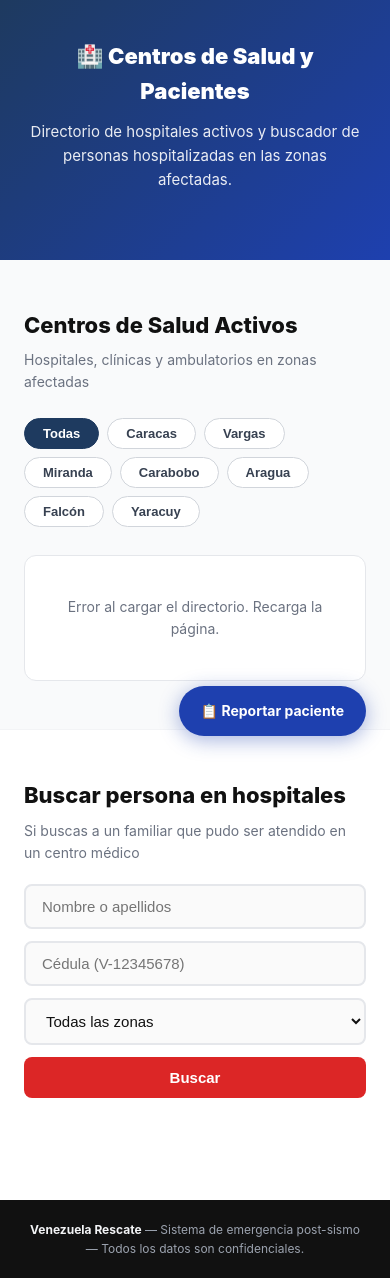
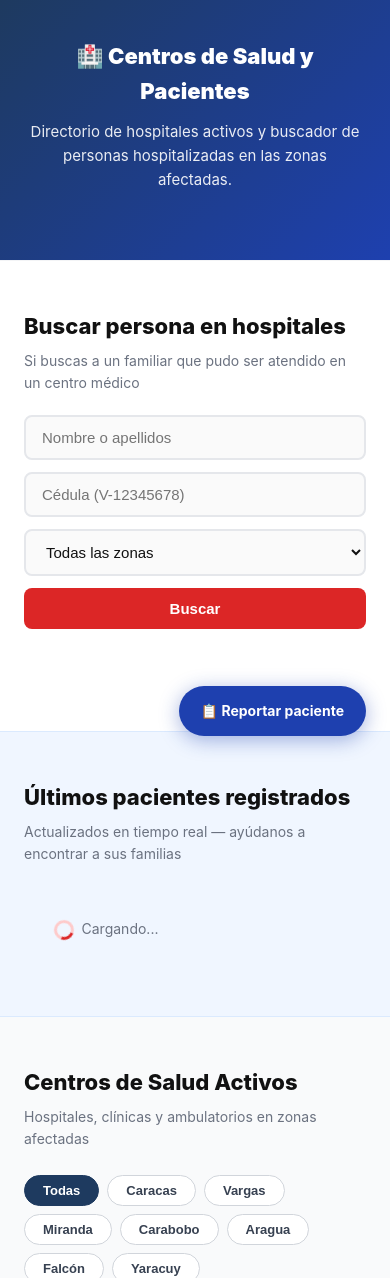
Before and after one commit to Arturado/ventatalk-rescate, a Python web app: template templates/hospitales.html in a window 390 px wide. Shown: the part 80-1358 px from the top of the page. Run offline with Jinja, Linux system fonts and the light colour scheme; the template is opened without the code that fills it, so the values that code supplies are empty.

Commit message:
feat: reorder hospitales, ultimos pacientes registrados en tiempo real

```diff
--- a/templates/hospitales.html
+++ b/templates/hospitales.html
@@ -142,12 +142,18 @@
     footer { background: #111; color: #9ca3af; text-align: center; padding: 20px 24px; font-size: 12px; }
     footer strong { color: #f3f4f6; }
 
-    @media (max-width: 900px) { .hosp-grid { grid-template-columns: repeat(2, 1fr); } }
+    /* Recientes */
+    .recientes-section { padding: 48px 24px; background: #f0f6ff; border-top: 1px solid #dbeafe; border-bottom: 1px solid #dbeafe; }
+    .recientes-inner { max-width: 1200px; margin: 0 auto; }
+    #pac-recientes-grid { margin-top: 20px; display: grid; grid-template-columns: repeat(3, 1fr); gap: 14px; }
+
+    @media (max-width: 900px) { .hosp-grid { grid-template-columns: repeat(2, 1fr); } #pac-recientes-grid { grid-template-columns: repeat(2, 1fr); } }
     @media (max-width: 580px) {
       .hosp-grid { grid-template-columns: 1fr; }
       .buscar-fields { flex-direction: column; }
       .buscar-fields input, .buscar-fields select, .buscar-btn { width: 100%; }
       #pac-resultados { grid-template-columns: 1fr; }
+      #pac-recientes-grid { grid-template-columns: repeat(2, 1fr); }
       header nav { display: none; }
     }
   </style>
@@ -176,28 +182,7 @@
   <p>Directorio de hospitales activos y buscador de personas hospitalizadas en las zonas afectadas.</p>
 </div>
 
-<!-- SECCIÓN A: Directorio de hospitales -->
-<div class="section">
-  <div class="section-title">Centros de Salud Activos</div>
-  <div class="section-sub">Hospitales, clínicas y ambulatorios en zonas afectadas</div>
-
-  <div class="zone-pills" id="zone-pills">
-    <button class="zone-pill active" data-zona="">Todas</button>
-    <button class="zone-pill" data-zona="Caracas">Caracas</button>
-    <button class="zone-pill" data-zona="Vargas">Vargas</button>
-    <button class="zone-pill" data-zona="Miranda">Miranda</button>
-    <button class="zone-pill" data-zona="Carabobo">Carabobo</button>
-    <button class="zone-pill" data-zona="Aragua">Aragua</button>
-    <button class="zone-pill" data-zona="Falcon">Falcón</button>
-    <button class="zone-pill" data-zona="Yaracuy">Yaracuy</button>
-  </div>
-
-  <div id="hosp-grid-wrap">
-    <div class="loading-msg">Cargando hospitales...</div>
-  </div>
-</div>
-
-<!-- SECCIÓN B: Buscador de pacientes -->
+<!-- SECCIÓN A: Buscador de pacientes -->
 <div class="buscar-section">
   <div class="buscar-inner">
     <div class="section-title">Buscar persona en hospitales</div>
@@ -221,6 +206,36 @@
     <div class="pac-error" id="pac-error"></div>
     <div class="pac-spinner" id="pac-spinner" hidden>Buscando...</div>
     <div id="pac-resultados"></div>
+  </div>
+</div>
+
+<!-- SECCIÓN B: Últimos pacientes registrados -->
+<div class="recientes-section">
+  <div class="recientes-inner">
+    <div class="section-title">Últimos pacientes registrados</div>
+    <div class="section-sub">Actualizados en tiempo real — ayúdanos a encontrar a sus familias</div>
+    <div id="pac-recientes-grid"><div class="pac-spinner">Cargando...</div></div>
+  </div>
+</div>
+
+<!-- SECCIÓN C: Directorio de hospitales -->
+<div class="section">
+  <div class="section-title">Centros de Salud Activos</div>
+  <div class="section-sub">Hospitales, clínicas y ambulatorios en zonas afectadas</div>
+
+  <div class="zone-pills" id="zone-pills">
+    <button class="zone-pill active" data-zona="">Todas</button>
+    <button class="zone-pill" data-zona="Caracas">Caracas</button>
+    <button class="zone-pill" data-zona="Vargas">Vargas</button>
+    <button class="zone-pill" data-zona="Miranda">Miranda</button>
+    <button class="zone-pill" data-zona="Carabobo">Carabobo</button>
+    <button class="zone-pill" data-zona="Aragua">Aragua</button>
+    <button class="zone-pill" data-zona="Falcon">Falcón</button>
+    <button class="zone-pill" data-zona="Yaracuy">Yaracuy</button>
+  </div>
+
+  <div id="hosp-grid-wrap">
+    <div class="loading-msg">Cargando hospitales...</div>
   </div>
 </div>
 
@@ -372,7 +387,53 @@
       .replace(/&/g,'&amp;').replace(/</g,'&lt;').replace(/>/g,'&gt;').replace(/"/g,'&quot;');
   }
 
+  /* ---- Recientes ---- */
+
+  function renderRecienteCard(p) {
+    var hospDisplay = p.nombre_hospital || 'Hospital no especificado';
+    var metaItems = [];
+    if (p.edad) metaItems.push('🎂 ' + esc(p.edad));
+    if (p.sexo) metaItems.push(p.sexo === 'masculino' ? '♂' : p.sexo === 'femenino' ? '♀' : '—');
+    if (p.procedencia) metaItems.push('📍 ' + esc(p.procedencia));
+    var fecha = p.created_at ? new Date(p.created_at).toLocaleDateString('es-VE', { timeZone: 'America/Caracas', day: 'numeric', month: 'short', year: 'numeric' }) : '—';
+    return '<div class="pac-card">' +
+      '<div class="pac-name">' + esc(p.nombres_apellidos) + '</div>' +
+      '<div class="pac-hospital">🏥 ' + esc(hospDisplay) + '</div>' +
+      (metaItems.length ? '<div class="pac-meta">' + metaItems.join(' &nbsp;·&nbsp; ') + '</div>' : '') +
+      '<div class="pac-footer">' + estadoBadge(p.estado_paciente || 'ingresado') + '<span class="pac-date">' + fecha + '</span></div>' +
+    '</div>';
+  }
+
+  async function loadRecientes() {
+    try {
+      var res = await fetch('/api/pacientes/recientes');
+      if (!res.ok) throw new Error();
+      var data = await res.json();
+      var grid = document.getElementById('pac-recientes-grid');
+      if (!data.length) {
+        grid.innerHTML = '<div class="pac-empty">Aún no hay pacientes registrados. Si eres personal de salud, <a href="/hospitales/reportar">regístralos aquí</a>.</div>';
+        return;
+      }
+      grid.innerHTML = data.map(renderRecienteCard).join('');
+    } catch(e) { /* mantener contenido existente en error */ }
+  }
+
+  var _recientes_timer = null;
+  function startRecientesPolling() { _recientes_timer = setInterval(loadRecientes, 60000); }
+  function stopRecientesPolling() { clearInterval(_recientes_timer); _recientes_timer = null; }
+
+  document.addEventListener('visibilitychange', function() {
+    if (document.hidden) {
+      stopRecientesPolling();
+    } else {
+      loadRecientes();
+      startRecientesPolling();
+    }
+  });
+
   loadHospitales();
+  loadRecientes();
+  startRecientesPolling();
 </script>
 </body>
 </html>
```
Also changed, not shown: routers/hospitales.py (+27 -0 lines).
